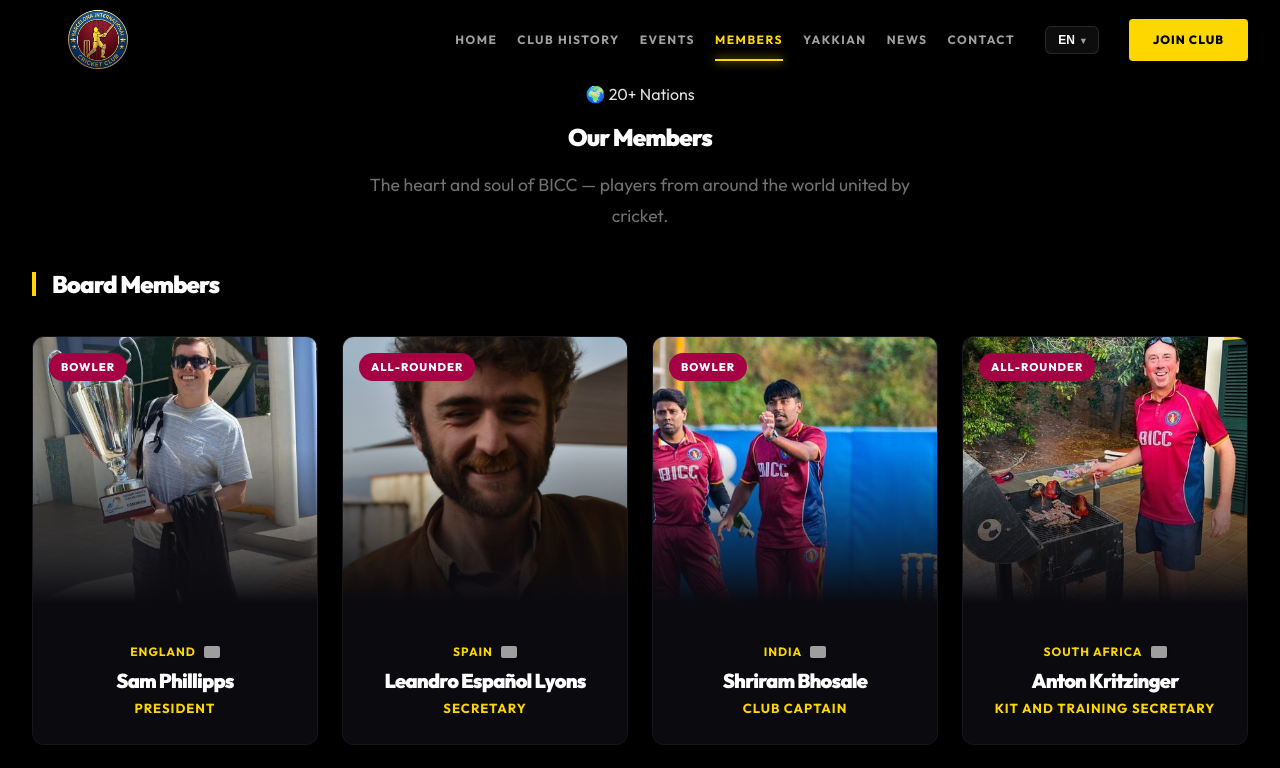
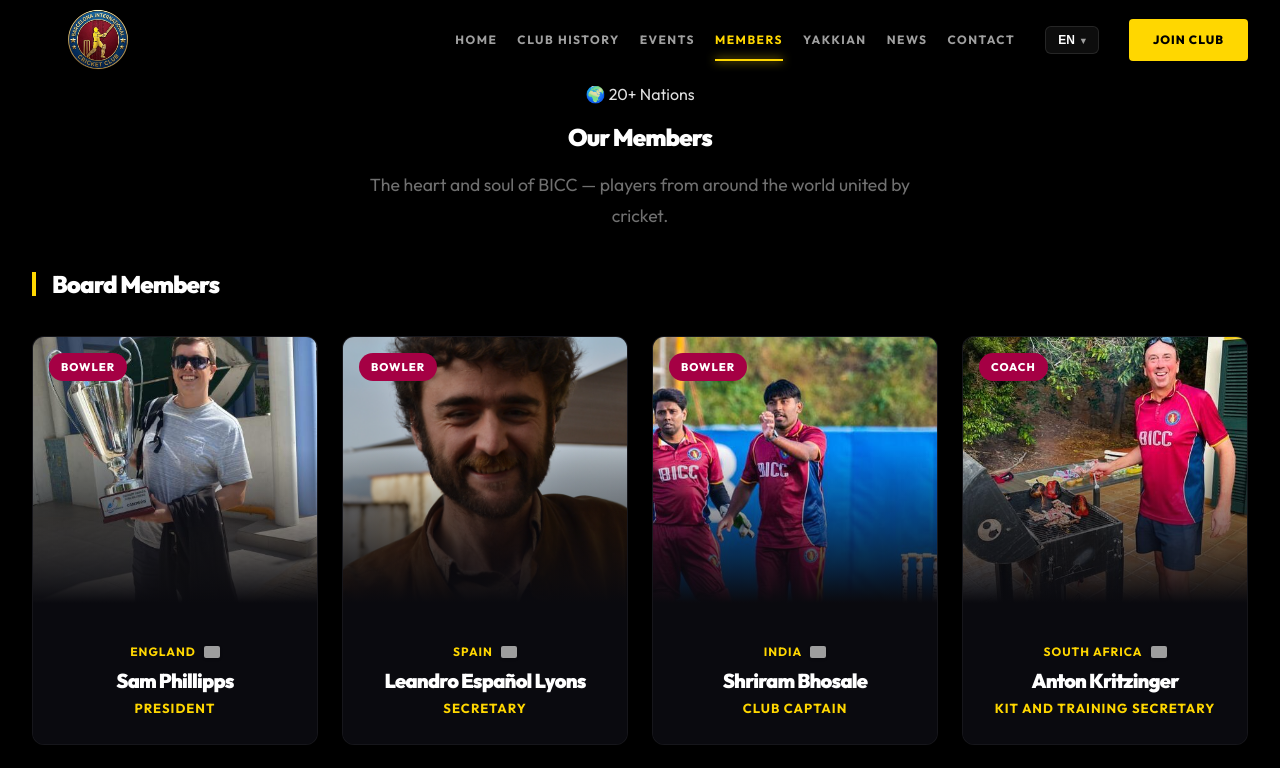
Before and after one commit to zeeshandildar/bicc, a Next.js app: page /members in a window 1280 px wide. Shown: the top 768 px of the page. Built offline with nearby package versions, Linux system fonts and the light colour scheme; grey boxes are pictures that could not be loaded.

Commit message:
Update members data

```diff
--- a/data/members.js
+++ b/data/members.js
@@ -21,7 +21,7 @@ export const members = [
     name: 'Leandro Español Lyons',
     slug: 'leandro-lyons',
     nationality: '🇪🇸 Spain',
-    role: 'all-rounder',
+    role: 'bowler',
     stats: { matches: 10, runs: 24, wickets: 2 },
     bio: 'Secretary. Recently back from a successful loan spell at Madrid CC. Turned up to first practice session as a Spaniard in an MCC sweater.',
     squadNumber: 13,
@@ -47,7 +47,7 @@ export const members = [
     name: 'Anton Kritzinger',
     slug: 'anton-kritzinger',
     nationality: '🇿🇦 South Africa',
-    role: 'all-rounder',
+    role: 'coach',
     stats: { matches: 7, runs: 111, wickets: 2 },
     bio: 'Kit and Training secretary. Professional coach and player during the early 90s. Requires approximately 15 overs notice before he\'s ready to bowl.',
     squadNumber: 59,
@@ -72,7 +72,7 @@ export const members = [
   {
     name: 'Atul Pandita',
     slug: 'atul-pandita',
-    nationality: '🇮🇳 India',
+    nationality: '🇪🇸 Spain',
     role: 'batsman',
     stats: { matches: 6, runs: 24, wickets: 4 },
     bio: 'Vice-President. Quickly become team taxi driver and middle-order anchor.',
@@ -144,7 +144,7 @@ export const members = [
   {
     name: 'Damien McMullen',
     slug: 'damien-mcmullen',
-    nationality: '🇬🇧 England',
+    nationality: '🇦🇺 Australia',
     role: 'batsman',
     profileImage: '/images/members/damien-mcmullen.jpg',
     stats: { matches: 4, runs: 6, wickets: 0 },
@@ -171,7 +171,7 @@ export const members = [
   {
     name: 'James Bentley',
     slug: 'james-bentley',
-    nationality: '🌍 International',
+    nationality: '🇦🇺 Australia',
     role: 'all-rounder',
     isFormerMember: true,
     profileImage: '/images/members/james-bentley.jpg',
```
